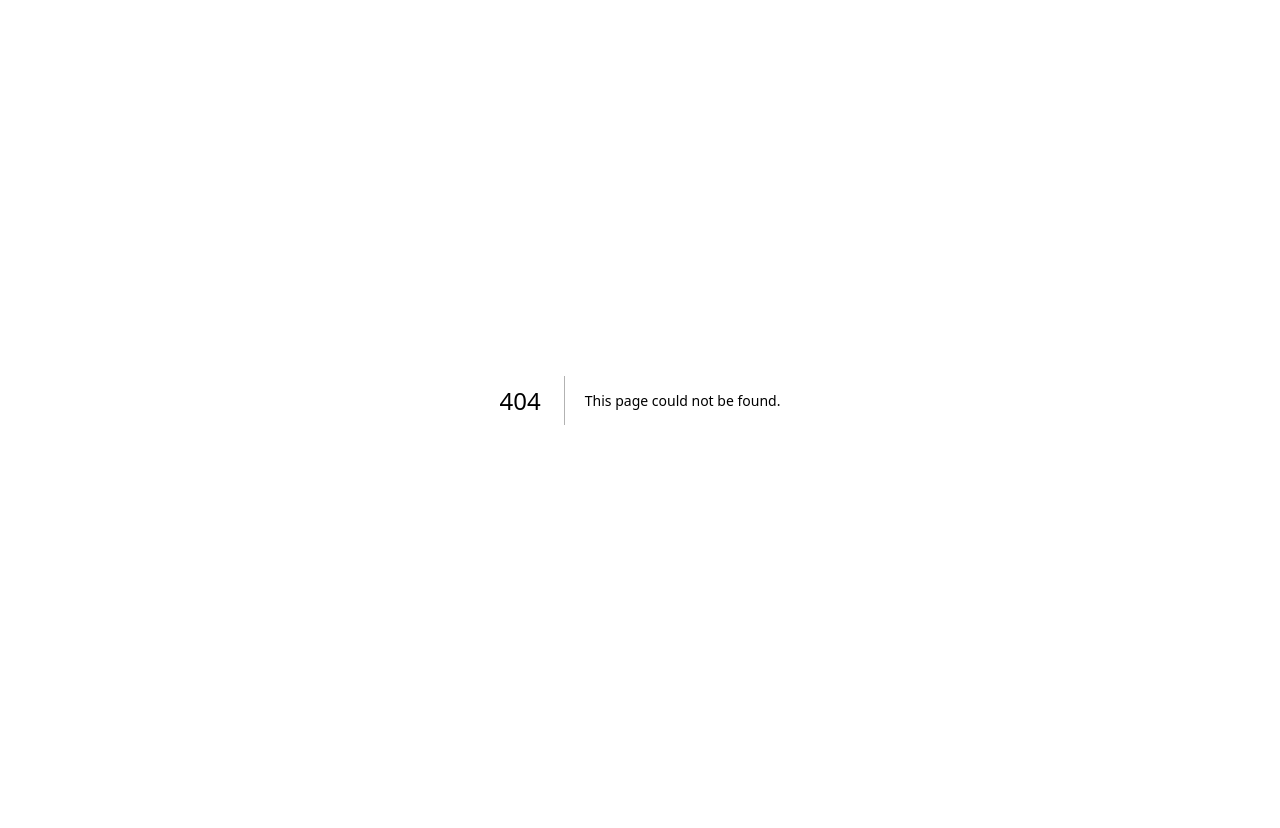
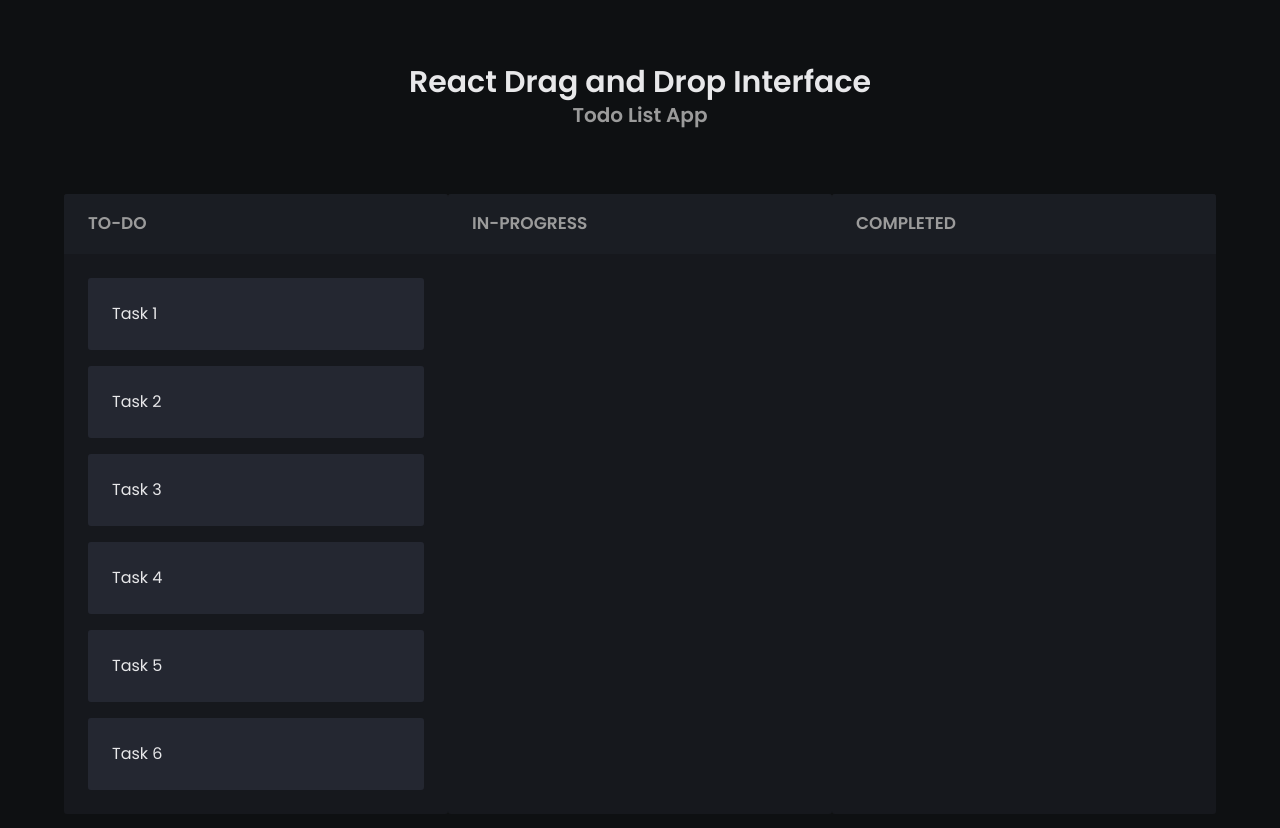
Before and after one commit to Cizal19/todo-list-app, a Next.js app: page /home in a window 1280 px wide. Before the commit this address had no page. Shown: the top 828 px of the page. Before the commit the page ends 800 px from the top, so only its background shows below. Built offline with nearby package versions, Linux system fonts and the light colour scheme.

Commit message:
changed index page to home page

```diff
--- /dev/null
+++ b/pages/home.js
@@ -0,0 +1,118 @@
+import { Flex, Heading, Text } from "@chakra-ui/react"
+import dynamic from "next/dynamic"
+import React, { useState } from "react"
+import { DragDropContext } from "react-beautiful-dnd"
+import { initialData } from "../src/data"
+
+const Column = dynamic(() => import("../src/Column"), {ssr: false})
+
+const reorderColumnList = (sourceCol, startIndex, endIndex) => {
+  const newTaskIds = Array.from(sourceCol.taskIds);
+  const [removed] = newTaskIds.splice(startIndex, 1);
+  newTaskIds.splice(endIndex, 0, removed);
+
+  const newColumn = {
+    ...sourceCol,
+    taskIds: newTaskIds,
+  };
+
+  return newColumn;
+};
+
+export default function Home() {
+  const [state, setState] = useState(initialData)
+
+  const handleDragEnd = (result) => {
+    const { destination, source } = result;
+
+    // If user tries to drop in an unknown destination
+    if (!destination) return;
+
+    // if the user drags and drops back in the same position
+    if (
+      destination.droppableId === source.droppableId &&
+      destination.index === source.index
+    ) {
+      return;
+    }
+
+    // If the user drops within the same column but in a different positoin
+    const sourceCol = state.columns[source.droppableId];
+    const destinationCol = state.columns[destination.droppableId];
+
+    if (sourceCol.id === destinationCol.id) {
+      const newColumn = reorderColumnList(
+        sourceCol,
+        source.index,
+        destination.index
+      );
+
+      const newState = {
+        ...state,
+        columns: {
+          ...state.columns,
+          [newColumn.id]: newColumn,
+        },
+      };
+      setState(newState);
+      return;
+    }
+
+    // If the user moves from one column to another
+    const startTaskIds = Array.from(sourceCol.taskIds);
+    const [removed] = startTaskIds.splice(source.index, 1);
+    const newStartCol = {
+      ...sourceCol,
+      taskIds: startTaskIds,
+    };
+
+    const endTaskIds = Array.from(destinationCol.taskIds);
+    endTaskIds.splice(destination.index, 0, removed);
+    const newEndCol = {
+      ...destinationCol,
+      taskIds: endTaskIds,
+    };
+
+    const newState = {
+      ...state,
+      columns: {
+        ...state.columns,
+        [newStartCol.id]: newStartCol,
+        [newEndCol.id]: newEndCol,
+      },
+    };
+
+    setState(newState);
+  }
+
+  return (
+    <DragDropContext onDragEnd={handleDragEnd}>
+      <Flex
+        flexDir="column"
+        bg="main-bg"
+        minH="100vh"
+        w="full"
+        color="white-text"
+        pb="2rem"
+      >
+        <Flex py="4rem" flexDir="column" align="center">
+          <Heading fontSize="3xl" fontWeight={600}>
+            React Drag and Drop Interface
+          </Heading>
+          <Text fontSize="20px" fontWeight={600} color="subtle-text">
+            Todo List App
+          </Text>
+        </Flex>
+
+        <Flex justify="space-between" px="4rem">
+          {state.columnOrder.map((columnId) => {
+            const column = state.columns[columnId]
+            const tasks = column.taskIds.map(taskId => state.tasks[taskId])
+
+            return <Column key={column.id} column={column} tasks={tasks} />
+          })}
+        </Flex>
+      </Flex>
+    </DragDropContext>
+  )
+}
```
